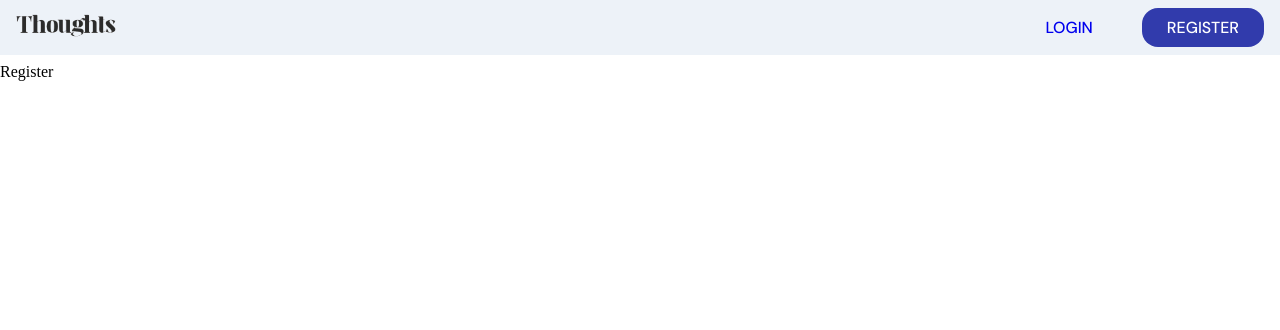
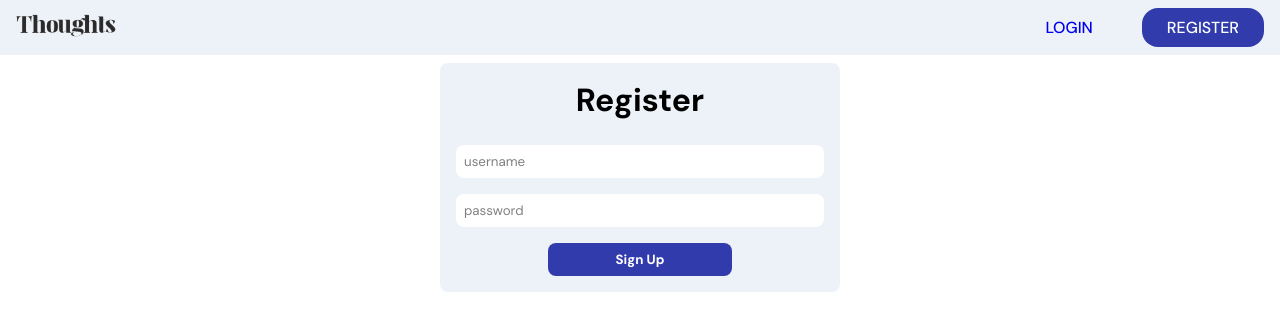
Before and after one commit to 0plaze0/Thoughts, a React (Vite) app in the folder client/: page /register in a window 1280 px wide. Shown: the top 330 px of the page. Built offline with nearby package versions, Linux system fonts and the light colour scheme.

Commit message:
feat(component): add register

```diff
--- a/client/src/App.jsx
+++ b/client/src/App.jsx
@@ -3,7 +3,7 @@ import { Routes, Route } from "react-router-dom";
 import "./App.scss";
 import { Navbar, Posts } from "./components";
 import Home from "./Layout/Home";
-import { Login } from "./pages";
+import { Login, Register } from "./pages";
 
 function App() {
   return (
@@ -12,7 +12,7 @@ function App() {
         <Route path="/" element={<Home />}>
           <Route index element={<Posts />} />
           <Route path="/login" element={<Login />} />
-          <Route path="/register" element={<p>Register</p>} />
+          <Route path="/register" element={<Register />} />
         </Route>
       </Routes>
     </div>
--- /dev/null
+++ b/client/src/pages/Register/Register.jsx
@@ -0,0 +1,31 @@
+import "./Register.scss";
+
+const Register = () => {
+  return (
+    <div className="app__register">
+      <div className="app__register-container">
+        <h1>Register</h1>
+        <form className="app__register-form">
+          <label htmlFor="username">username</label>
+          <input
+            type="text"
+            name="username"
+            id="username"
+            placeholder="username"
+            autoComplete="off"
+          />
+          <label htmlFor="password">password</label>
+          <input
+            type="text"
+            name="password"
+            id="password"
+            placeholder="password"
+          />
+          <button type="button">Sign Up</button>
+        </form>
+      </div>
+    </div>
+  );
+};
+
+export default Register;
--- /dev/null
+++ b/client/src/pages/Register/Register.scss
@@ -0,0 +1,59 @@
+.app__register {
+  width: 100%;
+  font-family: var(--font-base);
+}
+.app__register-container {
+  max-width: 400px;
+  margin: 0 auto;
+  padding: 1rem;
+  border-radius: 0.5rem;
+
+  display: flex;
+  flex-direction: column;
+  align-items: center;
+  gap: 1.5rem;
+  background-color: var(--primary-color);
+}
+.app__register-form {
+  flex: 1;
+  width: 100%;
+
+  display: flex;
+  flex-direction: column;
+  gap: 1rem;
+
+  label {
+    display: none;
+  }
+
+  input {
+    padding: 0.5rem;
+    border: none;
+    border-radius: 0.5rem;
+    outline: none;
+
+    font-family: inherit;
+
+    &::placeholder {
+      color: gray;
+    }
+  }
+  button {
+    width: 50%;
+    margin: 0 auto;
+    padding: 0.5rem;
+    border-radius: 0.5rem;
+
+    background-color: var(--secondary-color);
+    font-weight: bold;
+    color: var(--white-color);
+    font-family: var(--font-base);
+    border: none;
+    transition-property: background-color transform;
+    transition: 0.3s ease;
+    &:hover {
+      background-color: rgb(64, 75, 190);
+      transform: scale(101%);
+    }
+  }
+}
--- a/client/src/pages/index.jsx
+++ b/client/src/pages/index.jsx
@@ -1 +1,2 @@
 export { default as Login } from "./Login/Login";
+export { default as Register } from "./Register/Register";
```
